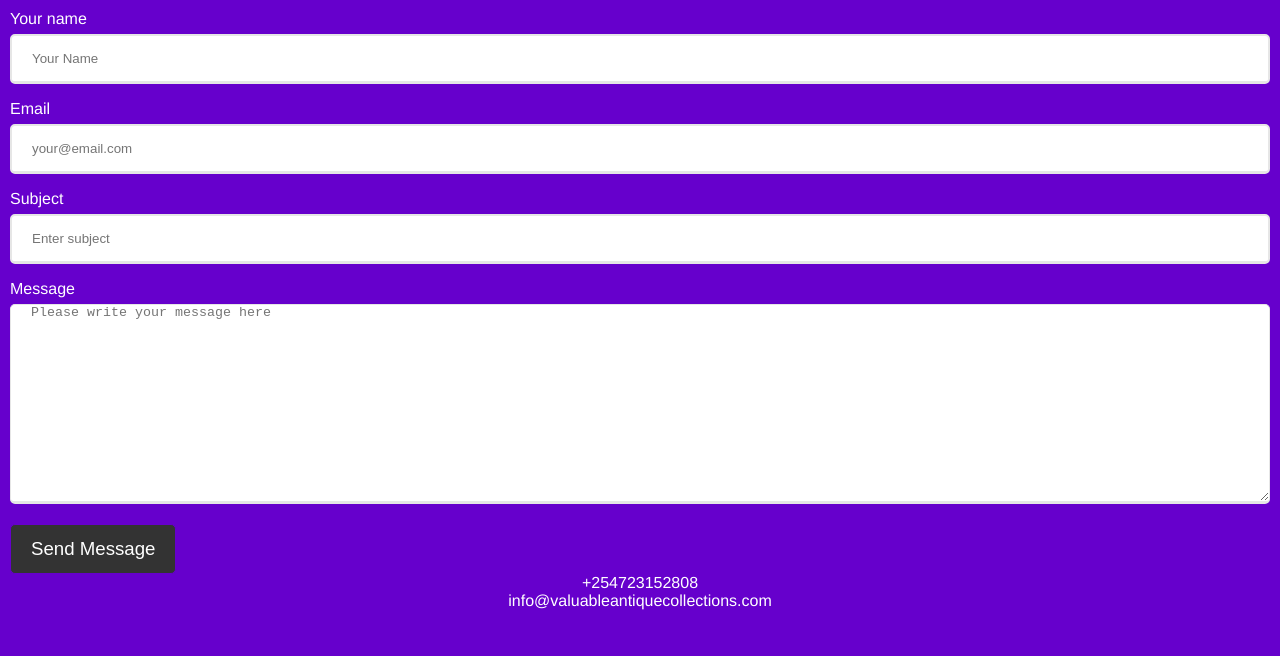
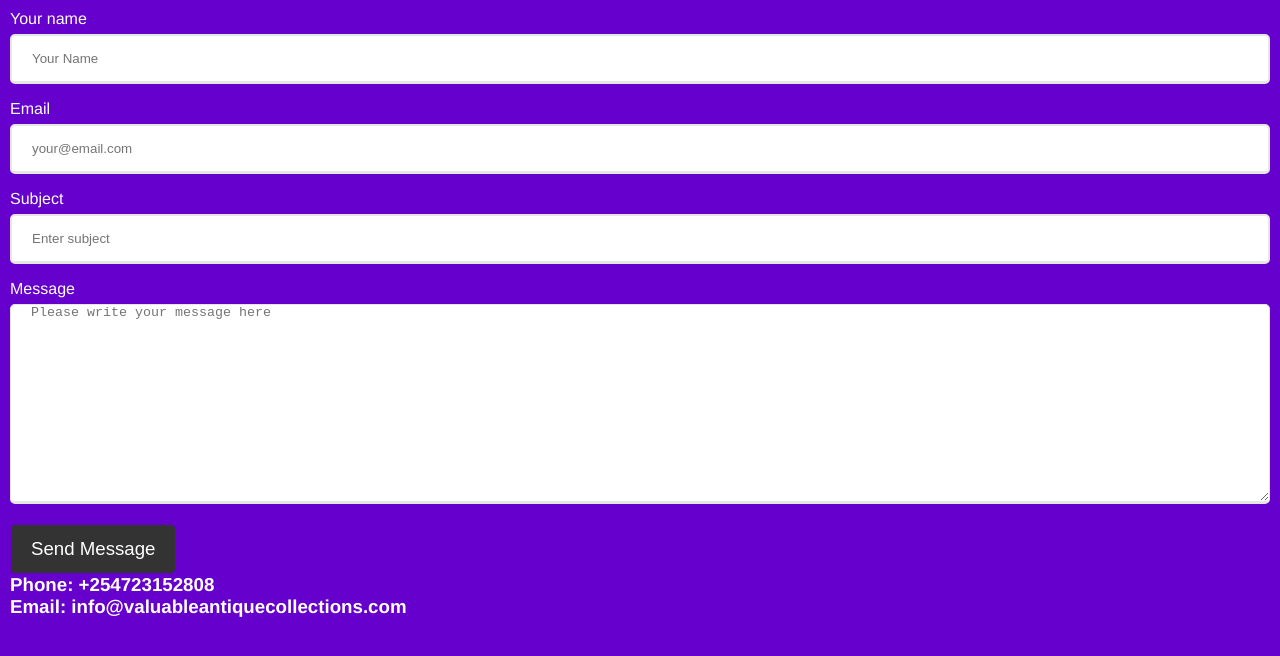
Before and after one commit to BILLthebuilder/mailer, a React (Create React App) app: page / in a window 1280 px wide. Shown: the top 656 px of the page. Built offline with nearby package versions, Linux system fonts and the light colour scheme; the HTML template or start-up script is replaced by a standard one.

Commit message:
fix contact

```diff
--- a/src/App.js
+++ b/src/App.js
@@ -35,8 +35,8 @@ class Contact extends Component {
 
             <button type="submit">{this.state.buttonText}</button>
             <div className="phone-email">
-              <p className="phone">+254723152808</p>
-              <p className="email">info@valuableantiquecollections.com</p>
+              <h3 className="phone">Phone: +254723152808</h3>
+              <h3 className="email">Email: info@valuableantiquecollections.com</h3>
             </div>
 
             <div className="notification">{this.state.sent} </div>
```
